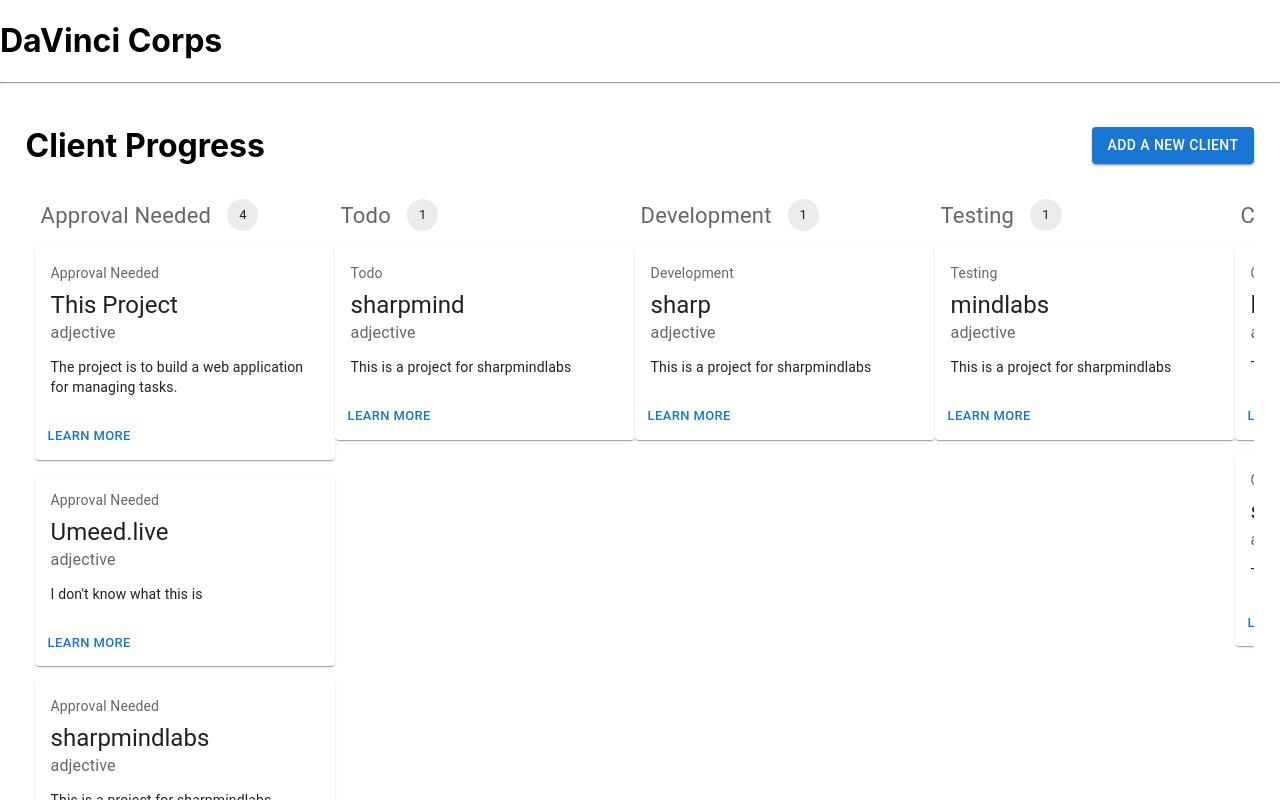
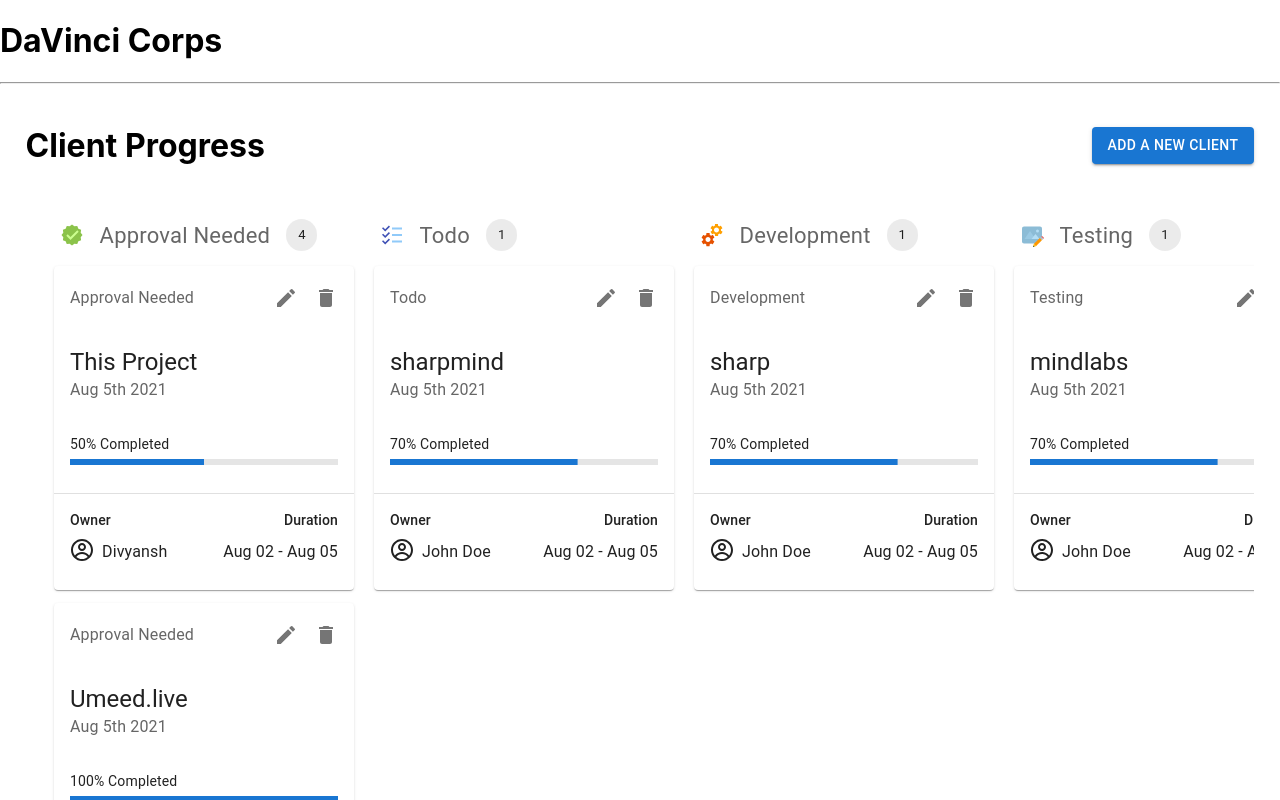
Before and after one commit to diivi/mgmt-dashboard, a Next.js app: page / in a window 1280 px wide. Shown: the top 800 px of the page. Built offline with nearby package versions, Linux system fonts and the light colour scheme.

Commit message:
card design and deletion

```diff
--- a/components/Task.jsx
+++ b/components/Task.jsx
@@ -1,43 +1,85 @@
 import styles from "./styles/Task.module.css";
+import { Draggable } from "react-beautiful-dnd";
 import Card from "@mui/material/Card";
-import CardActions from "@mui/material/CardActions";
+import CardHeader from "@mui/material/CardHeader";
+import IconButton from "@mui/material/IconButton";
+import DeleteIcon from "@mui/icons-material/Delete";
+import EditIcon from "@mui/icons-material/Edit";
+import Stack from "@mui/material/Stack";
+import Typography from "@mui/material/Typography";
 import CardContent from "@mui/material/CardContent";
-import Button from "@mui/material/Button";
-import Typography from "@mui/material/Typography";
-import { Draggable } from "react-beautiful-dnd";
+import LinearProgress from "@mui/material/LinearProgress";
+import Box from "@mui/material/Box";
+import Divider from "@mui/material/Divider";
+import { CgProfile } from "react-icons/cg";
+import moment from "moment";
 
 export default function Task(props) {
   return (
     <Draggable draggableId={props.task.title} index={props.index}>
-      {(provided,snapshot) => (
+      {(provided, snapshot) => (
         <Card
           ref={provided.innerRef}
           sx={{ minWidth: 300 }}
           className={`${styles.task} ${snapshot.isDragging && styles.dragging}`}
           {...provided.draggableProps}
           {...provided.dragHandleProps}
-          >
+        >
+          <CardHeader
+            subheader={props.category}
+            className={styles.topHeading}
+            action={
+              <Stack direction="row" spacing={0}>
+                <IconButton aria-label="edit">
+                  <EditIcon />
+                </IconButton>
+                <IconButton
+                  aria-label="delete"
+                  onClick={() => props.deleteTask(props.task.id)}
+                >
+                  <DeleteIcon />
+                </IconButton>
+              </Stack>
+            }
+          />
+          <CardHeader
+            title={props.task.title}
+            subheader={moment(props.task.endDate).format("MMM Do YYYY")}
+            className={styles.bottomHeading}
+          />
+          <CardContent className={styles.completion}>
+            <Typography variant="body2">{`${props.task.percentageComplete}% Completed`}</Typography>
+            <Box sx={{ width: "100%" }}>
+              <LinearProgress
+                variant="determinate"
+                value={props.task.percentageComplete}
+                sx={{
+                  height: "6px",
+                  marginTop: "5px",
+                  backgroundColor: "rgba(0,0,0,0.1)",
+                }}
+              />
+            </Box>
+          </CardContent>
+          <Divider sx={{ marginTop: "12px" }} />
           <CardContent>
-            <Typography
-              sx={{ fontSize: 14 }}
-              color="text.secondary"
-              gutterBottom
-            >
-              {props.category}
-            </Typography>
-            <Typography variant="h5" component="div">
-              {props.task.title}
-            </Typography>
-            <Typography sx={{ mb: 1.5 }} color="text.secondary">
-              adjective
-            </Typography>
-            <Typography variant="body2">
-              {props.task.description}
-            </Typography>
+            <div className={styles.sidebyside}>
+              <Typography variant="subtitle2">Owner</Typography>
+              <Typography variant="subtitle2">Duration</Typography>
+            </div>
+            <div className={styles.sidebyside} style={{ marginTop: "6px" }}>
+              <Stack direction="row" spacing={1}>
+                <CgProfile size={24} />
+                <Typography variant="subtitle1">{props.task.owner}</Typography>
+              </Stack>
+              <Stack direction="row" spacing={1}>
+                <Typography variant="subtitle1">
+                  {/* {`${props.task.endDate.diff(props.task.startDate, "days")} days`} */}
+                  {`${moment(props.task.startDate).format("MMM DD")} - ${moment(props.task.endDate).format("MMM DD")}`}
+                </Typography>
+              </Stack>
+            </div>
           </CardContent>
-          <CardActions>
-            <Button size="small">Learn More</Button>
-          </CardActions>
         </Card>
       )}
     </Draggable>
--- a/components/TaskCollection.jsx
+++ b/components/TaskCollection.jsx
@@ -5,6 +5,13 @@ import Chip from "@mui/material/Chip";
 import Stack from "@mui/material/Stack";
 import { Droppable } from "react-beautiful-dnd";
 import { useState, useEffect } from "react";
+import {
+  FcTodoList,
+  FcServices,
+  FcApproval,
+  FcCheckmark,
+  FcEditImage,
+} from "react-icons/fc";
 
 export default function TaskCollection(props) {
   const [winReady, setwinReady] = useState(false);
@@ -17,6 +24,17 @@ export default function TaskCollection(props) {
   return (
     <div className={styles.taskCollection}>
       <Stack direction="row" spacing={2} className={styles.heading}>
+        {taskCategory === "Approval Needed" && (
+          <FcApproval className={styles.icon} />
+        )}
+        {taskCategory === "Todo" && <FcTodoList className={styles.icon} />}
+        {taskCategory === "Development" && (
+          <FcServices className={styles.icon} />
+        )}
+        {taskCategory === "Testing" && <FcEditImage className={styles.icon} />}
+        {taskCategory === "Completed" && (
+          <FcCheckmark className={styles.icon} />
+        )}
         <Typography sx={{ fontSize: 22 }} color="text.secondary">
           {taskCategory}
         </Typography>
@@ -38,6 +56,7 @@ export default function TaskCollection(props) {
                   task={task}
                   index={index}
                   category={taskCategory}
+                  deleteTask={props.deleteTask}
                 />
               ))}
               {provided.placeholder}
--- a/components/styles/Task.module.css
+++ b/components/styles/Task.module.css
@@ -4,3 +4,16 @@
 .dragging {
   background-color: #f0f0f0;
 }
+.topHeading{
+  padding: 10px 20px 0px 20px;
+}
+.bottomHeading{
+  padding-top:5px
+}
+.completion{
+  padding: 0px 15px;
+}
+.sidebyside{
+  display: flex;
+  justify-content: space-between;
+}
--- a/components/styles/TaskCollection.module.css
+++ b/components/styles/TaskCollection.module.css
@@ -9,3 +9,12 @@
 .draggingOver {
   background-color: #f5f5f5;
 }
+.icon {
+  font-size: 24px;
+  vertical-align: bottom;
+  transform: translate(0px, 4px);
+}
+.taskCollection {
+  margin: 20px;
+  min-width: 280px;
+}
--- a/data/data.js
+++ b/data/data.js
@@ -1,84 +1,85 @@
+import moment from "moment";
+
 export const initData = {
   tasks: [
     {
       id: 1,
       title: "This Project",
-      startDate: new Date(2021, 12, 2),
-      endDate: new Date(2021, 12, 5),
-      percentageComplete: "50%",
-      owner: "Divyansh Singh",
-      description:
-        "The project is to build a web application for managing tasks.",
+      startDate: moment(new Date(2021, 7, 2)),
+      endDate: moment(new Date(2021, 7, 5)),
+      percentageComplete: "50",
+      owner: "Divyansh",
+      description: "task management project",
     },
     {
       id: 2,
       title: "Umeed.live",
-      startDate: new Date(2020, 8, 2),
-      endDate: new Date(2020, 11, 5),
-      percentageComplete: "100%",
+      startDate: moment(new Date(2021, 7, 2)),
+      endDate: moment(new Date(2021, 7, 5)),
+      percentageComplete: "100",
       owner: "Vikas",
       description: "I don't know what this is",
     },
     {
       id: 3,
       title: "sharpmind",
-      startDate: new Date(2021, 11, 2),
-      endDate: new Date(2021, 12, 10),
-      percentageComplete: "70%",
+      startDate: moment(new Date(2021, 7, 2)),
+      endDate: moment(new Date(2021, 7, 5)),
+      percentageComplete: "70",
       owner: "John Doe",
       description: "This is a project for sharpmindlabs",
     },
     {
       id: 4,
       title: "sharpmindlabs",
-      startDate: new Date(2021, 11, 2),
-      endDate: new Date(2021, 12, 10),
-      percentageComplete: "70%",
+      startDate: moment(new Date(2021, 7, 2)),
+      endDate: moment(new Date(2021, 7, 5)),
+      percentageComplete: "70",
       owner: "John Doe",
       description: "This is a project for sharpmindlabs",
     },
     {
       id: 5,
       title: "sharp",
-      startDate: new Date(2021, 11, 2),
-      endDate: new Date(2021, 12, 10),
-      percentageComplete: "70%",
+      startDate: moment(new Date(2021, 7, 2)),
+      endDate: moment(new Date(2021, 7, 5)),
+      percentageComplete: "70",
       owner: "John Doe",
       description: "This is a project for sharpmindlabs",
     },
     {
       id: 6,
       title: "mindlabs",
-      startDate: new Date(2021, 11, 2),
-      endDate: new Date(2021, 12, 10),
-      percentageComplete: "70%",
+      startDate: moment(new Date(2021, 7, 2)),
+      endDate: moment(new Date(2021, 7, 5)),
+      percentageComplete: "70",
       owner: "John Doe",
       description: "This is a project for sharpmindlabs",
     },
     {
       id: 7,
       title: "labs",
-      startDate: new Date(2021, 11, 2),
-      endDate: new Date(2021, 12, 10),
-      percentageComplete: "70%",
+      startDate: moment(new Date(2021, 7, 2)),
+      endDate: moment(new Date(2021, 7, 5)),
+      percentageComplete: "70",
       owner: "John Doe",
       description: "This is a project for sharpmindlabs",
     },
     {
       id: 8,
       title: "shas",
-      startDate: new Date(2021, 11, 2),
-      endDate: new Date(2021, 12, 10),
-      percentageComplete: "70%",
+      startDate: moment(new Date(2021, 7, 2)),
+      endDate: moment(new Date(2021, 7, 5)),
+      percentageComplete: "70",
       owner: "John Doe",
       description: "This is a project for sharpmindlabs",
     },
     {
       id: 9,
       title: "mind",
-      startDate: new Date(2021, 11, 2),
-      endDate: new Date(2021, 12, 10),
-      percentageComplete: "70%",
+      startDate: moment(new Date(2021, 7, 2)),
+      endDate: moment(new Date(2021, 7, 5)),
+      percentageComplete: "70",
       owner: "John Doe",
       description: "This is a project for sharpmindlabs",
     },
--- a/package.json
+++ b/package.json
@@ -10,11 +10,14 @@
   "dependencies": {
     "@emotion/react": "^11.7.0",
     "@emotion/styled": "^11.6.0",
+    "@mui/icons-material": "^5.2.0",
     "@mui/material": "^5.2.2",
+    "moment": "^2.29.1",
     "next": "12.0.4",
     "react": "17.0.2",
     "react-beautiful-dnd": "^13.1.0",
-    "react-dom": "17.0.2"
+    "react-dom": "17.0.2",
+    "react-icons": "^4.3.1"
   },
   "devDependencies": {
     "eslint": "7.32.0",
--- a/pages/index.jsx
+++ b/pages/index.jsx
@@ -51,6 +51,7 @@ export default function Home() {
       return;
     }
 
+    //when task is moved to a different category
     const startTaskIds = Array.from(startCategory.taskIds);
     const endTaskIds = Array.from(endCategory.taskIds);
 
@@ -84,9 +85,16 @@ export default function Home() {
     });
   };
 
-  // useEffect(() => {
-  //   console.log(appState.categories);
-  // }, [appState]);
+  function deleteTask(taskId) {
+    const newCategories = appState.categories.map((c) => {
+      const newTaskIds = c.taskIds.filter((id) => id !== taskId);
+      return { ...c, taskIds: newTaskIds };
+    });
+    setAppState({
+      ...appState,
+      categories: newCategories,
+    });
+  }
 
   return (
     <>
@@ -110,6 +118,7 @@ export default function Home() {
                 key={category.id}
                 taskCategory={category.name}
                 tasks={category.taskIds.map((id) => appState.tasks[id - 1])}
+                deleteTask={deleteTask}
               />
             ))}
           </div>
--- a/styles/globals.css
+++ b/styles/globals.css
@@ -14,3 +14,6 @@ a {
 * {
   box-sizing: border-box;
 }
+.MuiLinearProgress-barColorPrimary {
+  background-color: #66b372;
+}
```
Also changed, not shown: styles/Home.module.css (+4 -4 lines), 1 other file (tests, documents, lock files or other folders).
